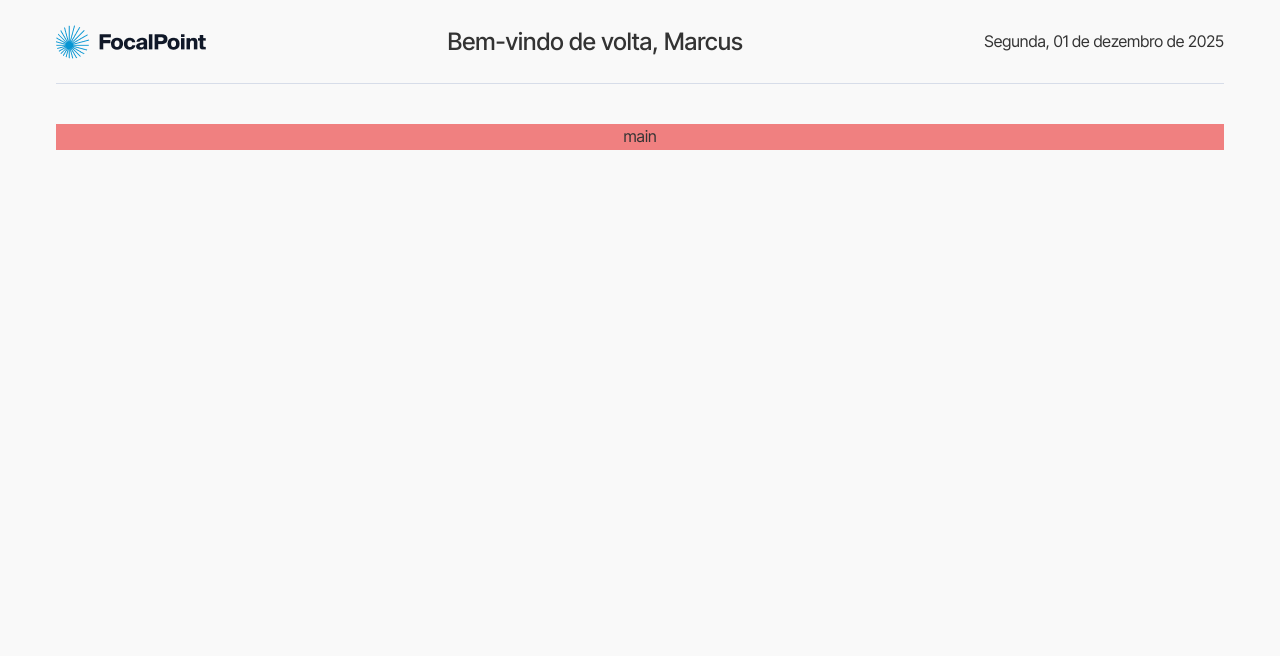
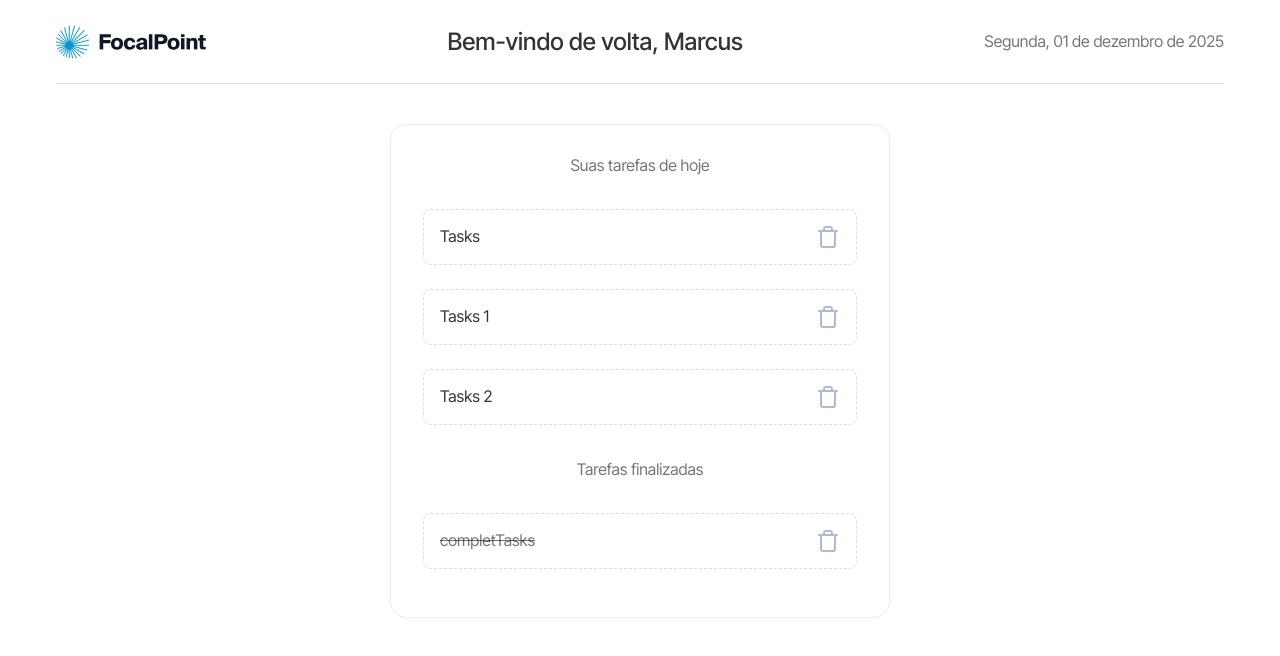
Before and after one commit to breno-aredes/focal-point, a Next.js app: page / in a window 1280 px wide. Shown: the top 656 px of the page. Built offline with nearby package versions, Linux system fonts and the light colour scheme.

Commit message:
feat: base main component

```diff
--- a/package.json
+++ b/package.json
@@ -9,9 +9,11 @@
     "lint": "next lint"
   },
   "dependencies": {
+    "@types/react-icons": "^2.2.7",
     "next": "14.2.12",
     "react": "^18",
     "react-dom": "^18",
+    "react-icons": "^5.3.0",
     "sass": "^1.79.1"
   },
   "devDependencies": {
--- a/src/components/main/index.tsx
+++ b/src/components/main/index.tsx
@@ -1,5 +1,32 @@
+import { LuTrash } from "react-icons/lu";
+
 import "@/styles/components/main.scss";
 
 export default function Main() {
-  return <div className="main-container">main</div>;
+  return (
+    <div className="main-container">
+      <main>
+        <h1>Suas tarefas de hoje</h1>
+
+        <ul className="tasks">
+          <li>
+            <p>Tasks</p>
+            <LuTrash />
+          </li>
+          <li>
+            <p>Tasks 1</p> <LuTrash />
+          </li>
+          <li>
+            <p>Tasks 2</p> <LuTrash />
+          </li>
+        </ul>
+        <h1>Tarefas finalizadas</h1>
+        <ul className="completTasks">
+          <li>
+            <p>completTasks</p> <LuTrash />
+          </li>
+        </ul>
+      </main>
+    </div>
+  );
 }
--- a/src/styles/components/header.scss
+++ b/src/styles/components/header.scss
@@ -17,5 +17,6 @@
   h2 {
     font-size: 16px;
     font-weight: 400;
+    color: #0000008a;
   }
 }
--- a/src/styles/components/main.scss
+++ b/src/styles/components/main.scss
@@ -1,6 +1,58 @@
 .main-container {
   width: 100%;
-  background-color: lightcoral;
   display: flex;
   justify-content: center;
+  main {
+    min-width: 500px;
+    border: 1px solid #eaecf0;
+    padding: 32px;
+    border-radius: 16px;
+    display: flex;
+    flex-direction: column;
+    align-items: center;
+    gap: 20px;
+  }
+  h1 {
+    font-size: 16px;
+    font-weight: 400;
+    color: #0000008a;
+    line-height: 16px;
+  }
+  ul {
+    width: 100%;
+    display: flex;
+    flex-direction: column;
+    gap: 24px;
+  }
+  li {
+    padding: 16px;
+    border: 1px dashed #d7dde9;
+    height: 56px;
+    display: flex;
+    align-items: center;
+    justify-content: space-between;
+    background-color: #ffffff;
+    cursor: pointer;
+    border-radius: 8px;
+    &:hover {
+      border: none;
+      background-color: #f7f9fd;
+    }
+  }
+  p {
+    font-size: 16px;
+    font-weight: 400;
+  }
+
+  svg {
+    font-size: 24px;
+    color: #b0bbd1;
+  }
 }
+
+.completTasks {
+  p {
+    color: #0000008a;
+    text-decoration: line-through;
+  }
+}
--- a/src/styles/global.scss
+++ b/src/styles/global.scss
@@ -198,7 +198,7 @@ body {
 
 body {
   line-height: 1.6;
-  background-color: #f9f9f9;
+  background-color: #ffffff;
   color: #333;
 }
 
```
Also changed, not shown: 1 other file (tests, documents, lock files or other folders).
